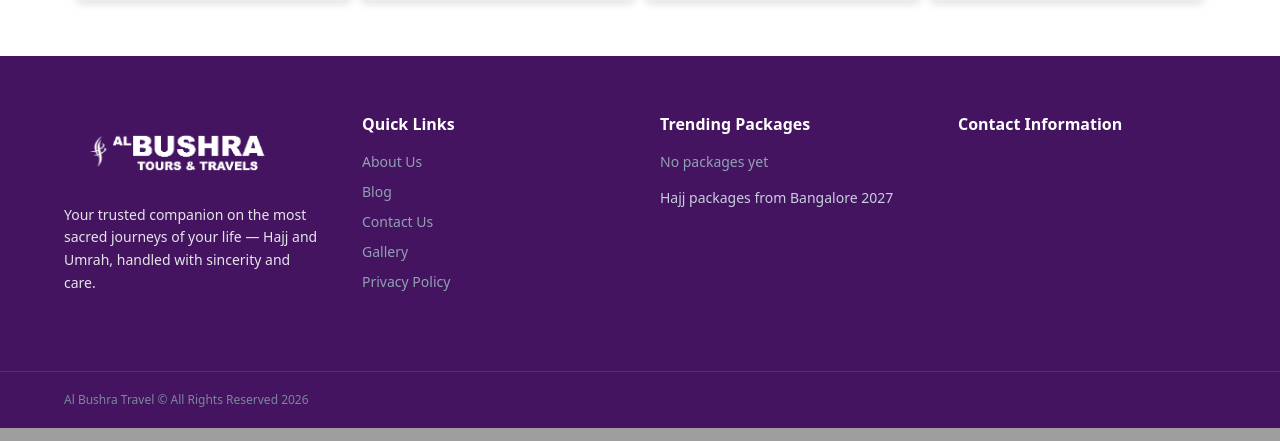
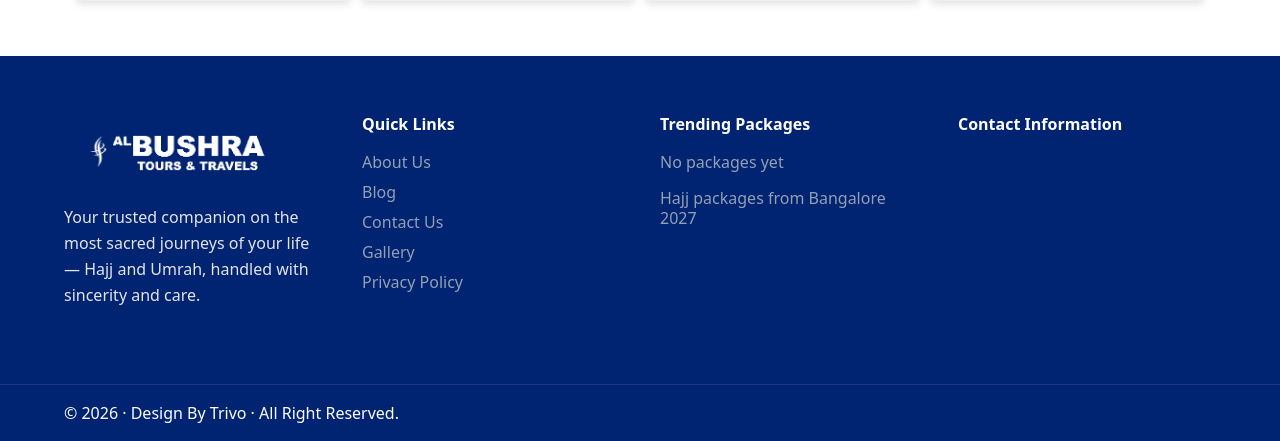
Before and after one commit to trivo910/albushra, a Laravel app: page /about-us in a window 1280 px wide. Shown: the part 4065-4506 px from the top of the page. Run offline with Laravel 12, Linux system fonts and the light colour scheme; data comes from the database, SQL or seed files in the repository; data that the repository does not hold is empty; style sheets or scripts are compiled from the project's sources; some libraries are stand-ins or nearby versions.

Commit message:
footer copyright

```diff
--- a/resources/views/partials/footer.blade.php
+++ b/resources/views/partials/footer.blade.php
@@ -6,7 +6,7 @@
         : (file_exists(public_path('images/al-bushra-logo.png')) ? asset('images/al-bushra-logo.png') : null);
     $__hasLogo = !empty($__logoUrl);
 @endphp
-<footer class="font-poppins" style="background: #441461; color: #c7d0dc;">
+<footer class="font-poppins" style="background: #002372; color: #c7d0dc;">
   <div class="container-p py-10 sm:py-14 grid grid-cols-1 sm:grid-cols-2 lg:grid-cols-4 gap-8 sm:gap-10">
         <div>
             <a href="{{ route('home') }}" class="inline-flex items-center mb-3" aria-label="{{ $__settings->site_name ?? config('app.name') }}">
@@ -16,7 +16,7 @@
                     <div class="text-lg font-bold text-white">{{ $__settings->site_name ?? config('app.name') }}</div>
                 @endif
             </a>
-            <p class="text-sm leading-relaxed mb-5" style="color: #e4e5e7;">
+            <p class="text-sm leading-relaxed mb-5" style="color: #e4e5e7; font-size: 16px;">
                 Your trusted companion on the most sacred journeys of your life — Hajj and Umrah, handled with sincerity and care.
             </p>
             <div class="flex items-center gap-3">
@@ -49,7 +49,7 @@
 
         <div>
             <div class="text-white font-semibold mb-4">Quick Links</div>
-            <ul class="space-y-2.5 text-sm" style="color: #93a0b3;">
+            <ul class="space-y-2.5 text-sm" style="color: #93a0b3; font-size: 16px;">
                 <li><a href="{{ route('content.show', 'about-us') }}" class="hover:text-white">About Us</a></li>
                 <li><a href="{{ route('blog.index') }}" class="hover:text-white">Blog</a></li>
                 <li><a href="{{ route('contact.index') }}" class="hover:text-white">Contact Us</a></li>
@@ -60,21 +60,21 @@
 
         <div>
             <div class="text-white font-semibold mb-4">Trending Packages</div>
-            <ul class="space-y-2.5 text-sm" style="color: #93a0b3;">
+            <ul class="space-y-2.5 text-sm" style="color: #93a0b3; font-size: 16px;">
                 @forelse ($__trending as $trend)
                     <li><a href="{{ route('packages.show', $trend) }}" class="hover:text-white">{{ $trend->title }}</a></li>
                 @empty
                     <li>No packages yet</li>
                 @endforelse
             </ul>
-            <a href="{{ route('hajj-packages.bangalore-2027') }}" class="inline-block mt-4 text-sm hover:text-white">
+            <a href="{{ route('hajj-packages.bangalore-2027') }}" class="inline-block mt-4 text-sm hover:text-white" style="color: #93a0b3; font-size: 16px;">
                 Hajj packages from Bangalore 2027
             </a>
         </div>
 
         <div>
             <div class="text-white font-semibold mb-4">Contact Information</div>
-            <ul class="space-y-3 text-sm" style="color: #93a0b3;">
+            <ul class="space-y-3 text-sm" style="color: #93a0b3; font-size: 16px;">
                 @if ($__settings->address)
                     @php
                         $__addressText = trim(preg_replace('/\s+/', ' ', $__settings->address));
@@ -106,8 +106,8 @@
     </div>
 
     <div style="border-top: 1px solid rgba(255,255,255,0.1);">
-        <div class="container-p py-5 text-xs text-center sm:text-left" style="color: #7c879a;">
-            {{ $__settings->site_name ?? config('app.name') }} &copy; All Rights Reserved {{ date('Y') }}
+        <div class="container-p py-5 text-xs text-center sm:text-left" style="color: #ffffff; font-size: 16px;">
+            © 2026 · Design By <a href="https://www.trivo.in/" target="_blank" rel="noopener">Trivo</a> · All Right Reserved.
         </div>
     </div>
 </footer>
```
